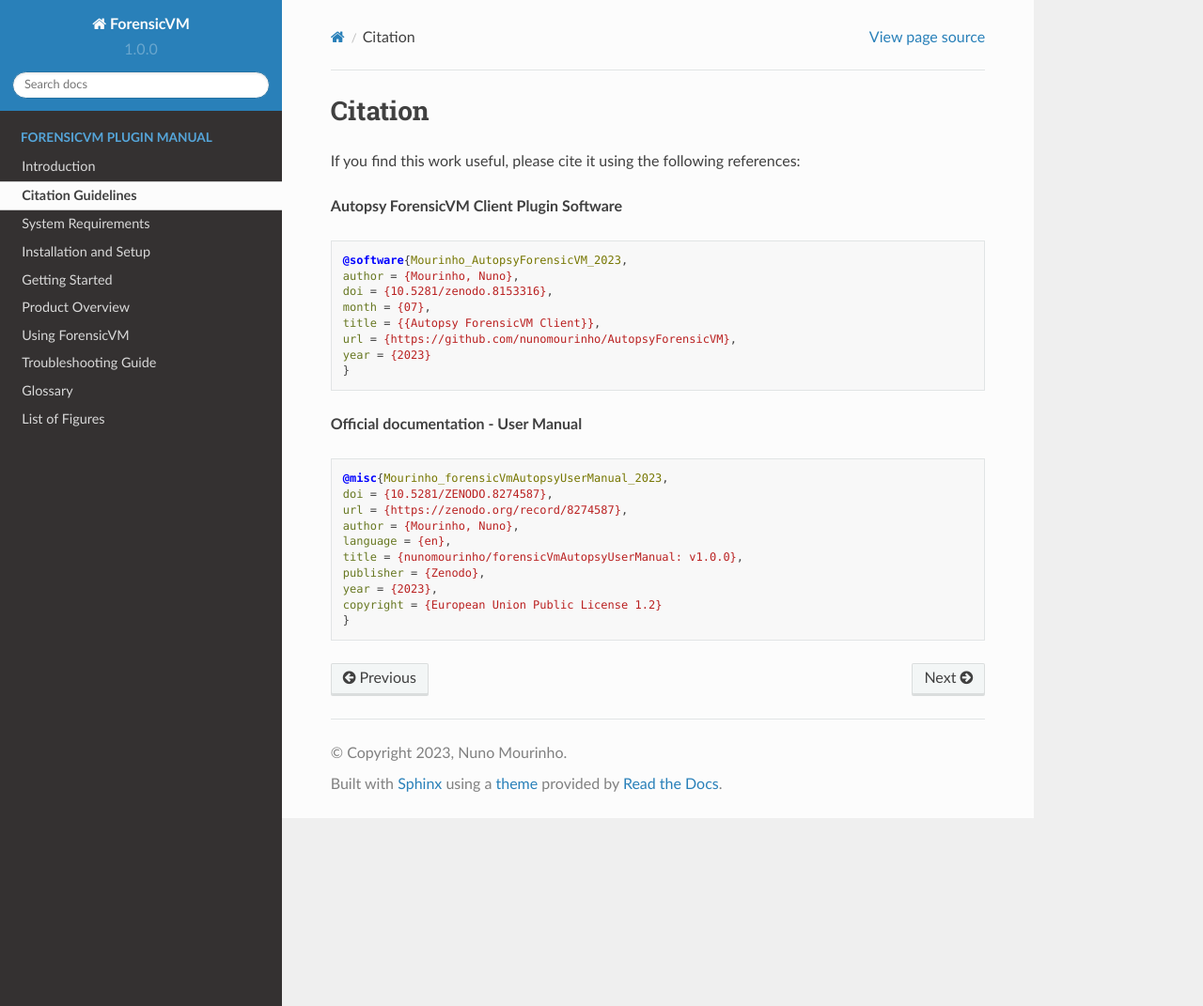
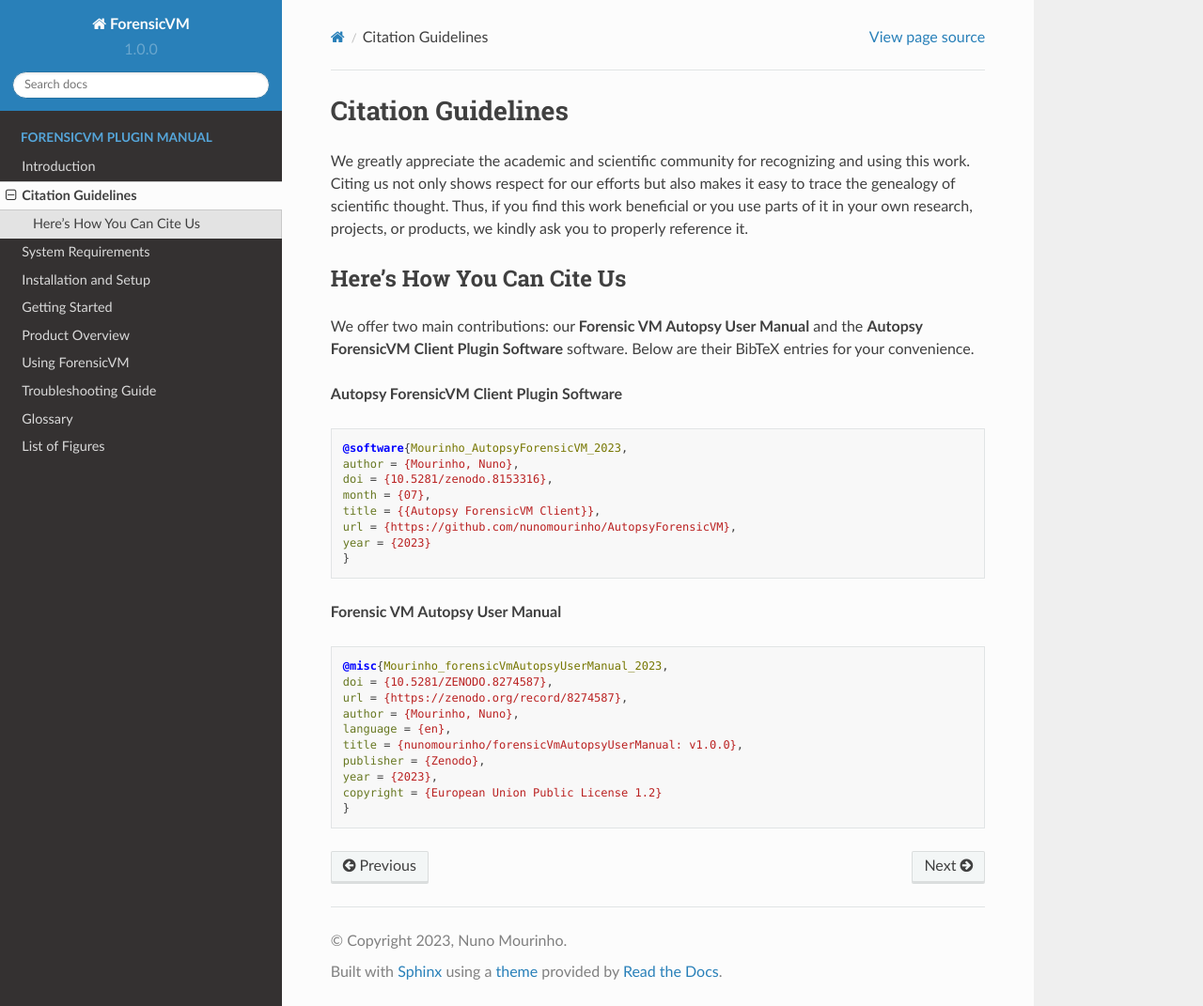
Before and after one commit to nunomourinho/forensicVmAutopsyUserManual, a Sphinx documentation site: the page built from docs/user/citation.rst, in a window 1280 px wide and 1071 px high. Shown: the whole window at 94% size. Built offline with Sphinx 7.4.7 and the Read the Docs theme 2.0.0, drawn with Linux system fonts in a browser that asks for light colours; pages that are not in the unit, such as notebooks, are missing from menus.

Commit message:
Update citation.rst

```diff
--- a/docs/user/citation.rst
+++ b/docs/user/citation.rst
@@ -1,7 +1,12 @@
-Citation
-========
+Citation Guidelines
+====================
 
-If you find this work useful, please cite it using the following references:
+We greatly appreciate the academic and scientific community for recognizing and using this work. Citing us not only shows respect for our efforts but also makes it easy to trace the genealogy of scientific thought. Thus, if you find this work beneficial or you use parts of it in your own research, projects, or products, we kindly ask you to properly reference it.
+
+Here's How You Can Cite Us
+---------------------------
+We offer two main contributions: our **Forensic VM Autopsy User Manual** and the **Autopsy ForensicVM Client Plugin Software** software. Below are their BibTeX entries for your convenience.
+
 
 **Autopsy ForensicVM Client Plugin Software**
 
@@ -17,7 +22,7 @@
     }
 
 
-**Official documentation - User Manual**
+**Forensic VM Autopsy User Manual**
 
 .. code-block:: bibtex
 
```
